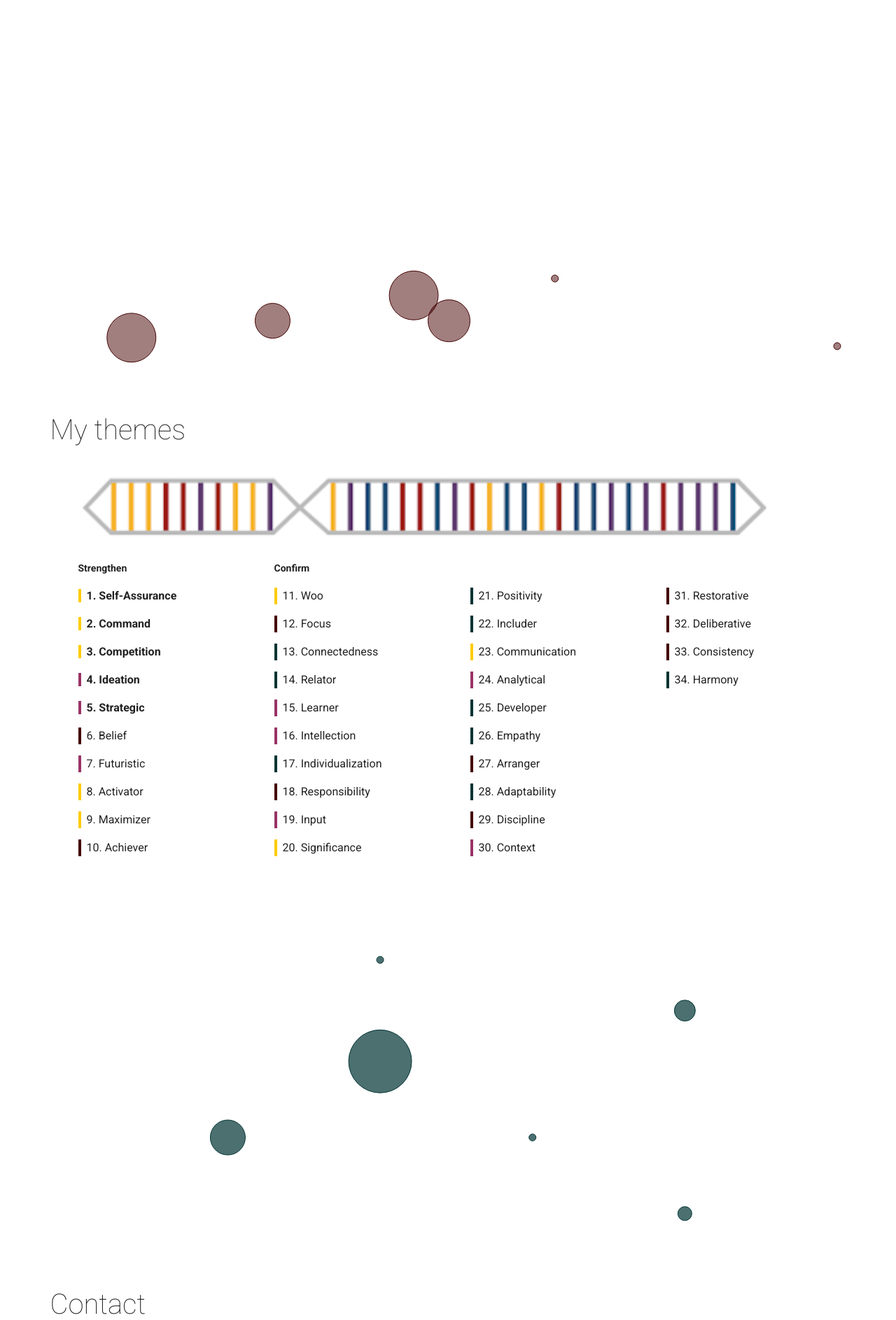
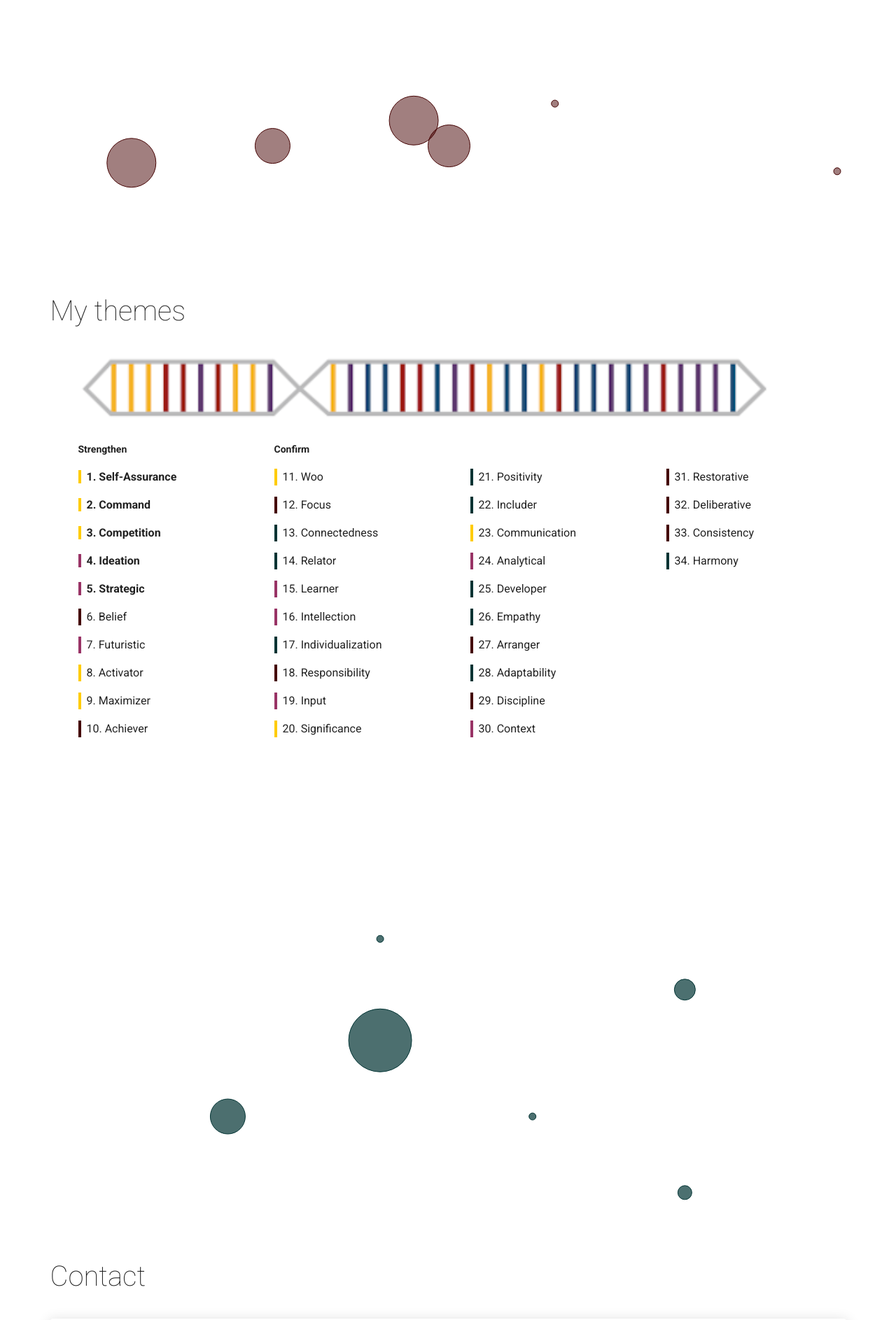
Before and after one commit to torish14/nuxt-portfolio, a Nuxt app: page / in a window 1280 px wide. Shown: the part 2360-4247 px from the top of the page at 70% size. Built offline with nearby package versions, Linux system fonts and the light colour scheme.

Commit message:
CSSの調整

```diff
--- a/app/pages/index.vue
+++ b/app/pages/index.vue
@@ -58,10 +58,10 @@
     <div class="bubble3" style="pointer-events: none;">
       <Bubble3 />
     </div>
-    <div class="heading3" style="font-size: 40px; font-weight: 100; position: relative; top: 60px;">
+    <div class="heading3" style="font-size: 40px; font-weight: 100; position: relative; bottom:110px;">
       My themes
     </div>
-    <div class="image" style="position: relative; top: 90px; left: 40px; height: 900px;">
+    <div class="image" style="position: relative; bottom: 80px; left: 40px; height: 900px;">
       <!-- <v-hover v-slot:default="{ hover }" close-delay="200">
         <v-card :elevation="hover ? 16 : 2" max-width="990"> -->
       <img src="~/assets/Clifton DNA.png" alt="" style="">
@@ -170,14 +170,14 @@
         </p>
       </div>
     </div>
-    <div class="bubble4" style="pointer-events: none; position: relative; bottom: 120px;;">
+    <div class="bubble4" style="pointer-events: none;">
       <Bubble4 />
     </div>
-    <div class="heading3" style="font-size: 40px; font-weight: 100; position: relative; bottom: 50px;">
+    <div class="heading3" style="font-size: 40px; font-weight: 100; position: relative; bottom: 90px;">
       Contact
     </div>
     <div class="contact">
-      <ContactForm style="position: relative; bottom: 20px;" />
+      <ContactForm style="position: relative; bottom: 60px;" />
     </div>
   </section>
 </template>
@@ -245,8 +245,12 @@ export default {
 
 .bubble3 {
   padding-left: 80px;
+  position: relative;
+  bottom: 250px;
 }
 
 .bubble4 {
+  position: relative;
+  bottom: 150px;
 }
 </style>
```
